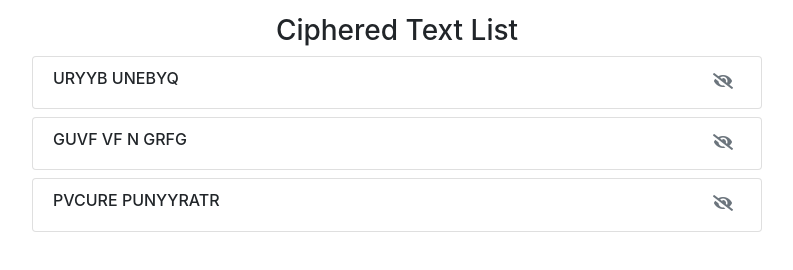
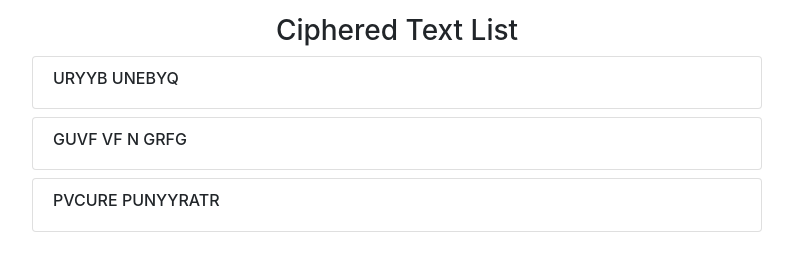
Before and after one commit to hrmendoza96/CaesarCipherChallenge, a React (Create React App) app in the folder caesar_cipher/: page / in a window 1280 px wide. Shown: the part 254-524 px from the top of the page, without its empty margins (243-1036 px from the left). Built offline with nearby package versions, Linux system fonts and the light colour scheme.

Commit message:
Cipher Finished.

```diff
--- a/caesar_cipher/src/App.js
+++ b/caesar_cipher/src/App.js
@@ -7,12 +7,15 @@ import 'bootstrap/dist/css/bootstrap.min.css';
 function Input({ addCipheredText }) {
   const [value, setValue] = useState(''); //fill in state through user input
 
+  /**
+   * Validates inputed texts and sends it to addCipheredtext() to apply the Cipher and add it to the List
+  */
   const handleSubmit = e => {
     e.preventDefault();
     value.trim();
-    if(value){
+    if (value) {
       addCipheredText(value);
-    }else{
+    } else {
       alert("Input is empty");
     }
 
@@ -43,32 +46,40 @@ function Input({ addCipheredText }) {
 function CipheredText(cipheredText) {
   return (
     <div>
-      <li className="list-group-item d-flex justify-content-between my-2">
-        <h6> {cipheredText.cipheredText.text} </h6>
-        <div className="todo-icon">
-          <span className="mx-2 text-secondary">
-            <i className="fas fa-eye-slash" />
-          </span>
-        </div>
-      </li>
+        <li className="list-group-item d-flex justify-content-between my-2">
+          <h6> {cipheredText.cipheredText.text} </h6>
+        </li>
     </div>
   )
 }
 
+/**
+ * Main Page
+ */
 function App() {
+  /**
+   * State Example
+   */
   const [cipheredTexts, setCipheredTexts] = useState([
     {
-      text: 'Hello Harold'
+      text: 'Hello Harold',
+      isDeciphered: false
     },
     {
-      text: 'This is a test'
+      text: 'This is a test',
+      isDeciphered: false
     }
     ,
     {
-      text: 'Cipher Challenge'
+      text: 'Cipher Challenge',
+      isDeciphered: false
     }
   ]);
 
+  /**
+   *
+   * Caesar Cipher Algorithm. Base 13 (Moves 13 letters to left or right).
+   */
   const cipher = (textToCipher) => {
     const textArray = textToCipher.toUpperCase().split(""); //Splits each letter
     const alphabet = ["A", "B", "C", "D", "E", "F", "G", "H", "I", "J", "K", "L", "M",
@@ -109,8 +120,7 @@ function App() {
             {
               cipheredTexts.map((cipheredText, index) => (
                 cipheredText.text = cipher(cipheredText.text), //CipherText
-                <CipheredText key={index} index={index} cipheredText={cipheredText}
-                />
+                <CipheredText key={index} index={index} cipheredText={cipheredText}/>
               ))
             }
           </div>
```
